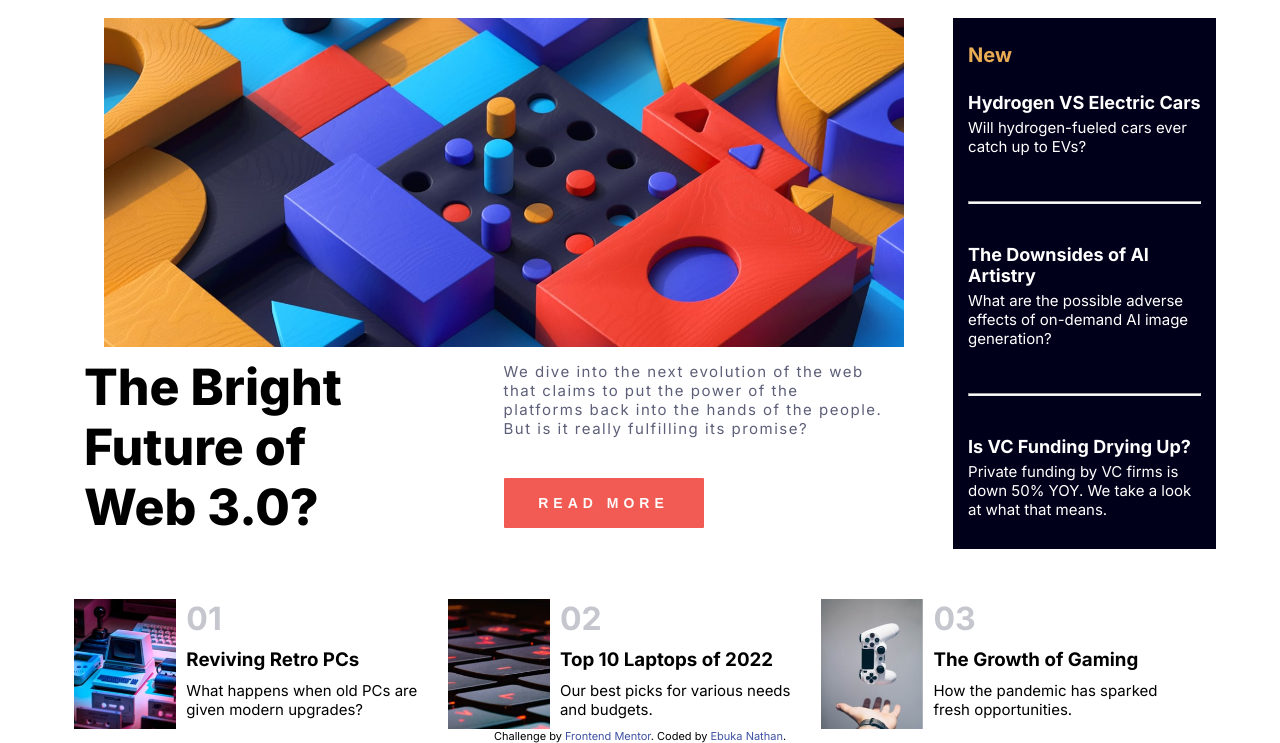
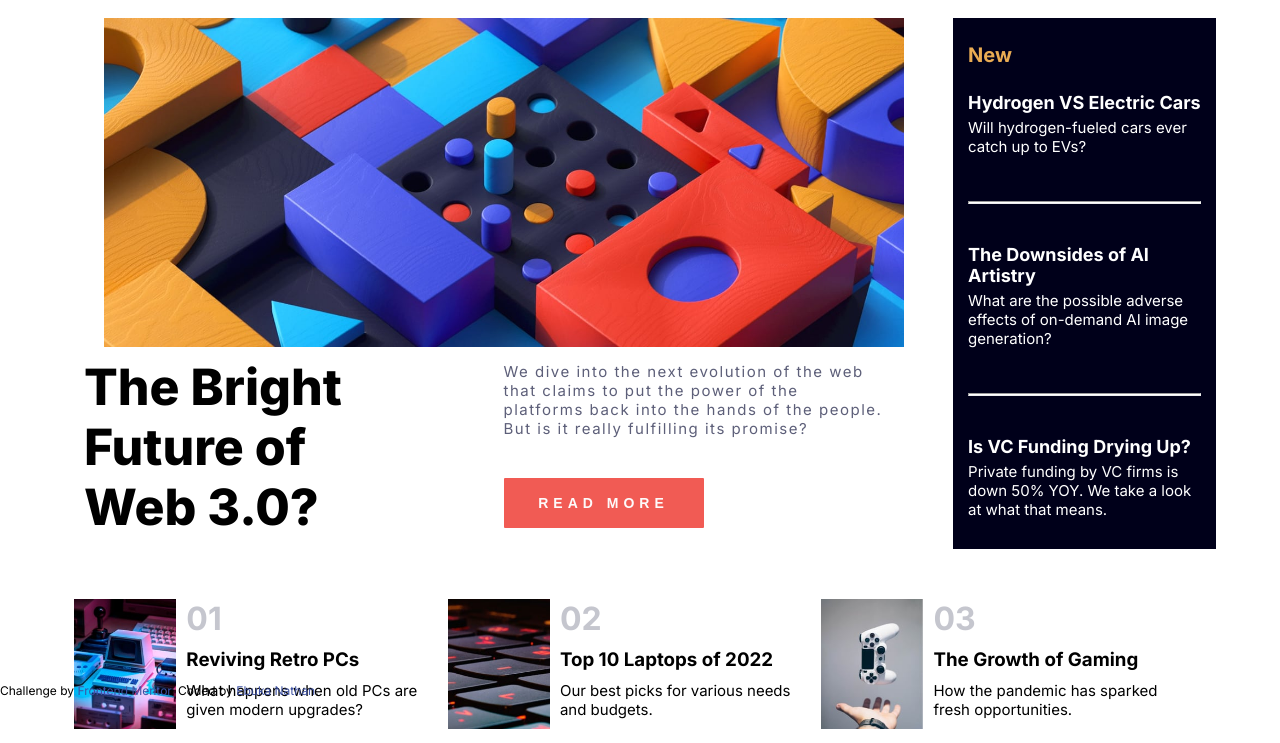
Before and after one commit to ebukanathan/news-homapage, a plain HTML site: page index.html in a window 1280 px wide. Shown: the part 102-845 px from the top of the page. Drawn offline with Linux system fonts and the light colour scheme.

Commit message:
footer-m

```diff
--- a/index.html
+++ b/index.html
@@ -18,17 +18,6 @@
     />
 
     <title>Frontend Mentor | News homepage</title>
-
-    <!-- Feel free to remove these styles or customise in your own stylesheet 👍 -->
-    <style>
-      .attribution {
-        font-size: 11px;
-        text-align: center;
-      }
-      .attribution a {
-        color: hsl(228, 45%, 44%);
-      }
-    </style>
   </head>
   <body>
     <header>
--- a/style.css
+++ b/style.css
@@ -290,3 +290,14 @@ second-page */
     width: 100%;
   }
 }
+
+.attribution {
+  font-size: 12px;
+  text-align: center;
+  margin-top: 5rem;
+  position: fixed;
+  bottom: 0;
+}
+.attribution a {
+  color: hsl(228, 45%, 44%);
+}
```
